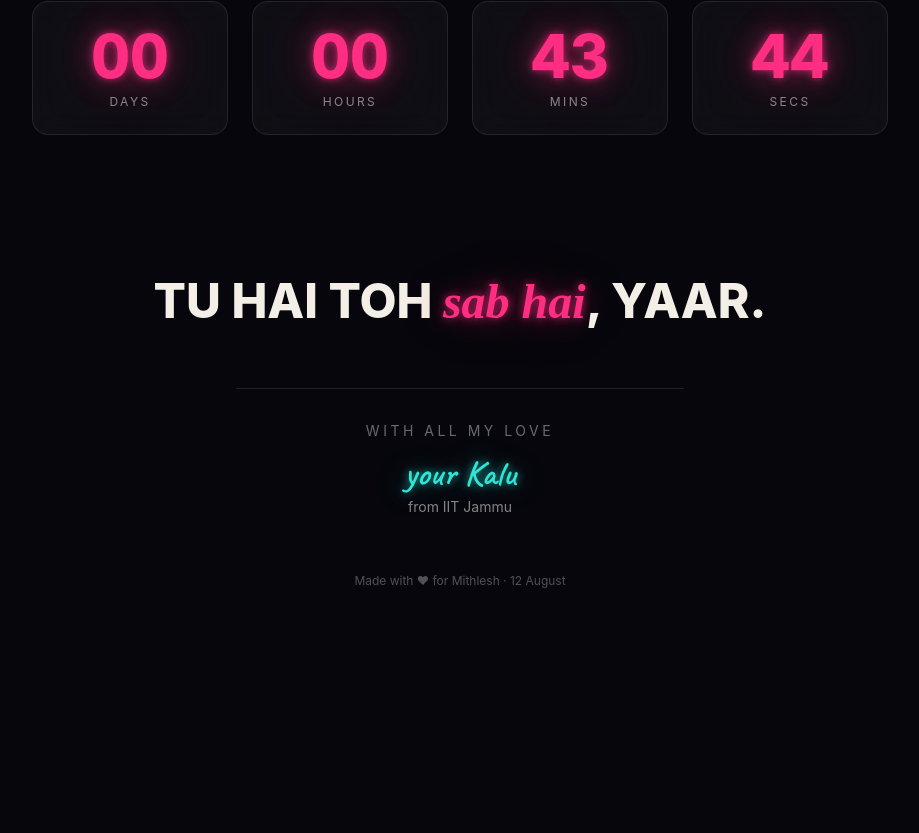
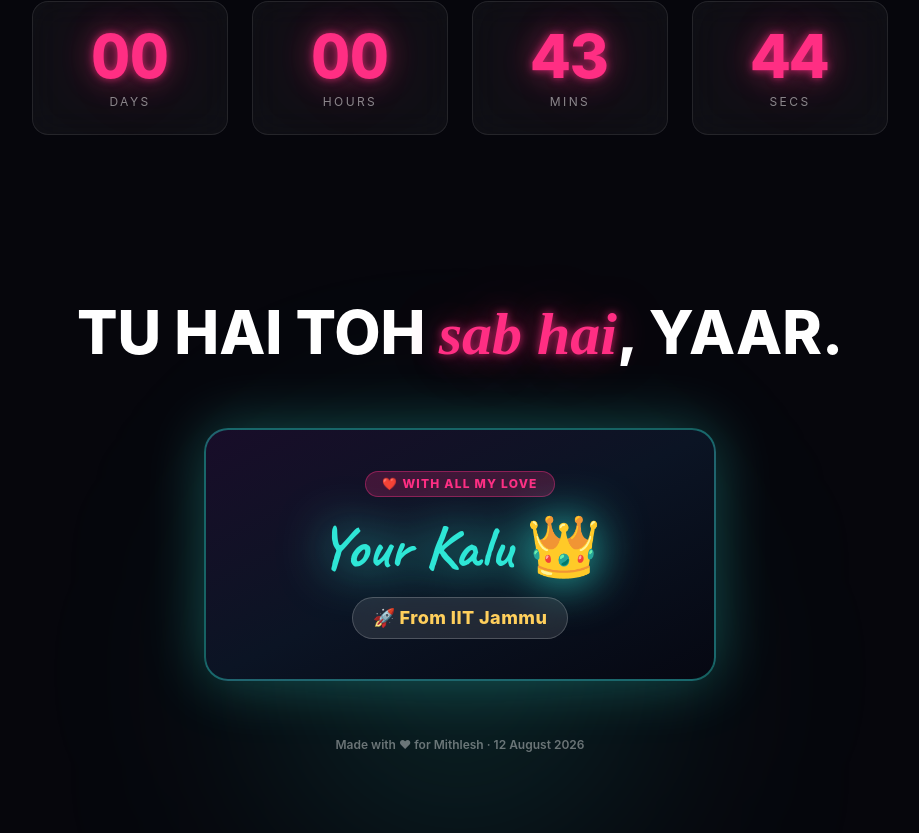
Before and after one commit to hemantsinghchauhan1/happy-birthday, a React (Vite) app: page / in a window 1280 px wide. Shown: the part 9497-10330 px from the top of the page, without its empty margins (180-1099 px from the left). Before the commit the page ends 10150 px from the top, so only its background shows below. Built offline with nearby package versions, Linux system fonts and the light colour scheme; a web font is replaced by a local one.

Commit message:
Highlight footer signature card with glowing neon cyan drop-shadow and gold badge for 'With Love, Your Kalu from IIT Jammu'

```diff
--- a/src/components/Footer.jsx
+++ b/src/components/Footer.jsx
@@ -2,21 +2,48 @@ import { motion } from "framer-motion";
 
 export default function Footer() {
   return (
-    <footer className="relative z-10 overflow-hidden px-5 pb-16 pt-10 text-center" data-testid="footer">
+    <footer className="relative z-10 overflow-hidden px-5 pb-20 pt-16 text-center" data-testid="footer">
+      {/* Glow Backdrop */}
+      <div className="pointer-events-none absolute inset-0 z-0">
+        <div className="absolute left-1/2 bottom-0 h-80 w-80 -translate-x-1/2 rounded-full bg-[#2ee6d6]/20 blur-[130px]" />
+      </div>
+
       <motion.h2
-        initial={{ opacity: 0, scale: 0.9 }} whileInView={{ opacity: 1, scale: 1 }} viewport={{ once: true }} transition={{ duration: 0.9 }}
-        className="mx-auto max-w-4xl text-3xl font-extrabold uppercase leading-tight sm:text-5xl"
+        initial={{ opacity: 0, scale: 0.9 }}
+        whileInView={{ opacity: 1, scale: 1 }}
+        viewport={{ once: true }}
+        transition={{ duration: 0.9 }}
+        className="mx-auto max-w-4xl text-3xl font-extrabold uppercase leading-tight sm:text-6xl text-white relative z-10"
       >
         Tu hai toh <span className="font-serif-i italic normal-case text-[#ff2e83] neon-magenta">sab hai</span>, yaar.
       </motion.h2>
 
-      <div className="mx-auto mt-14 max-w-md border-t border-white/10 pt-8">
-        <p className="text-sm uppercase tracking-[0.25em] text-white/40">with all my love</p>
-        <p className="mt-3 font-hand text-4xl text-[#2ee6d6] neon-cyan">your Kalu</p>
-        <p className="mt-1 text-sm text-white/50">from IIT Jammu</p>
-      </div>
+      {/* Prominent Glowing Highlighted Signature Card */}
+      <motion.div
+        initial={{ opacity: 0, y: 40, scale: 0.9 }}
+        whileInView={{ opacity: 1, y: 0, scale: 1 }}
+        viewport={{ once: true }}
+        transition={{ duration: 0.8, delay: 0.2 }}
+        className="mx-auto mt-14 max-w-lg rounded-3xl bg-gradient-to-br from-[#180d29] via-[#0b1424] to-[#060812] p-8 sm:p-10 border-2 border-[#2ee6d6]/40 shadow-[0_0_60px_rgba(46,230,214,0.3)] relative z-10"
+      >
+        <div className="inline-flex items-center gap-2 rounded-full bg-[#ff2e83]/20 px-4 py-1 text-xs font-extrabold uppercase tracking-widest text-[#ff2e83] border border-[#ff2e83]/40 mb-3">
+          ❤️ With All My Love
+        </div>
 
-      <p className="mt-14 text-xs text-white/30">Made with ❤ for Mithlesh · 12 August</p>
+        <h3 className="font-hand text-5xl sm:text-6xl font-extrabold text-[#2ee6d6] drop-shadow-[0_0_25px_#2ee6d6] my-2">
+          Your Kalu 👑
+        </h3>
+
+        <div className="mt-3 inline-block rounded-full bg-white/10 px-5 py-1.5 backdrop-blur-md border border-white/20">
+          <p className="text-base sm:text-lg font-extrabold text-[#ffcf5c] tracking-wide">
+            🚀 From IIT Jammu
+          </p>
+        </div>
+      </motion.div>
+
+      <p className="mt-14 text-xs font-semibold text-white/40 relative z-10">
+        Made with ❤ for Mithlesh · 12 August 2026
+      </p>
     </footer>
   );
 }
```
